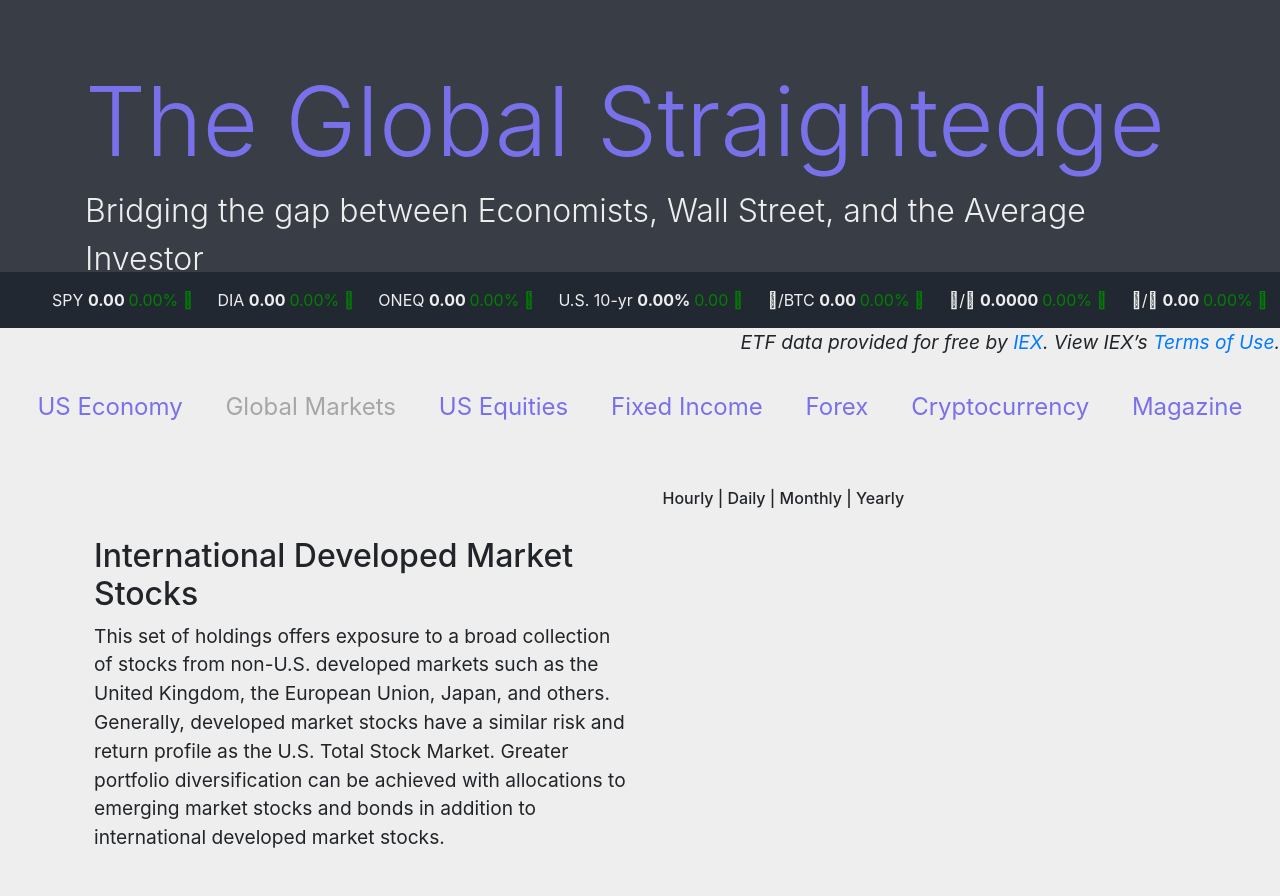
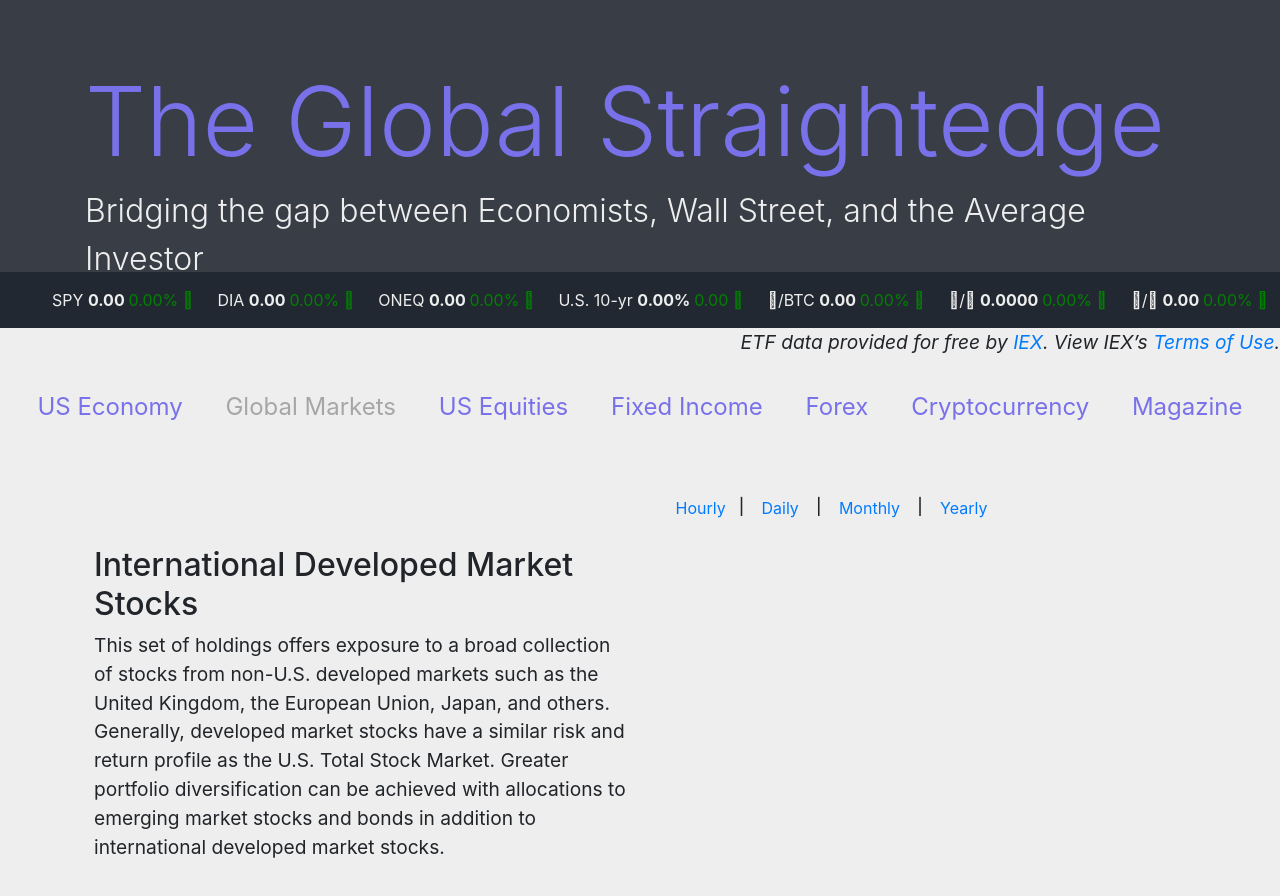
Before and after one commit to ajlaroche/globalstraightedge, a React (Create React App) app in the folder client/: page /global in a window 1280 px wide. Shown: the top 896 px of the page. Built offline with nearby package versions, Linux system fonts and the light colour scheme; no server answers.

Commit message:
added frequency buttons

```diff
--- a/client/src/components/GlobalSections/DevelopedStock.js
+++ b/client/src/components/GlobalSections/DevelopedStock.js
@@ -91,7 +91,23 @@
           </article>
           <div className="col-md-6">
             <div className="row">
-              <h6>Hourly | Daily | Monthly | Yearly</h6>
+              <h6>
+                <button type="button" class="btn btn-link">
+                  Hourly
+                </button>
+                |{" "}
+                <button type="button" class="btn btn-link">
+                  Daily
+                </button>{" "}
+                |{" "}
+                <button type="button" class="btn btn-link">
+                  Monthly
+                </button>{" "}
+                |{" "}
+                <button type="button" class="btn btn-link">
+                  Yearly
+                </button>
+              </h6>
             </div>
             <div
               className="row"
```
